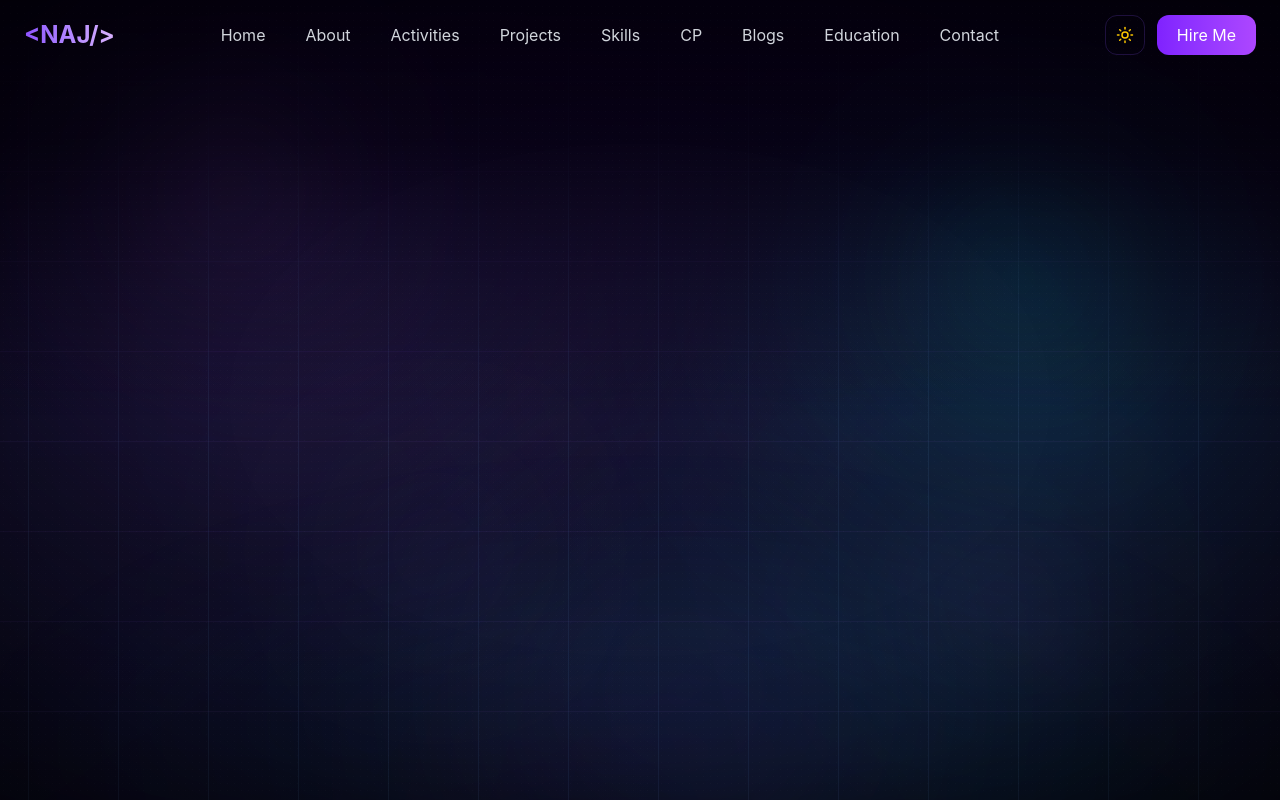
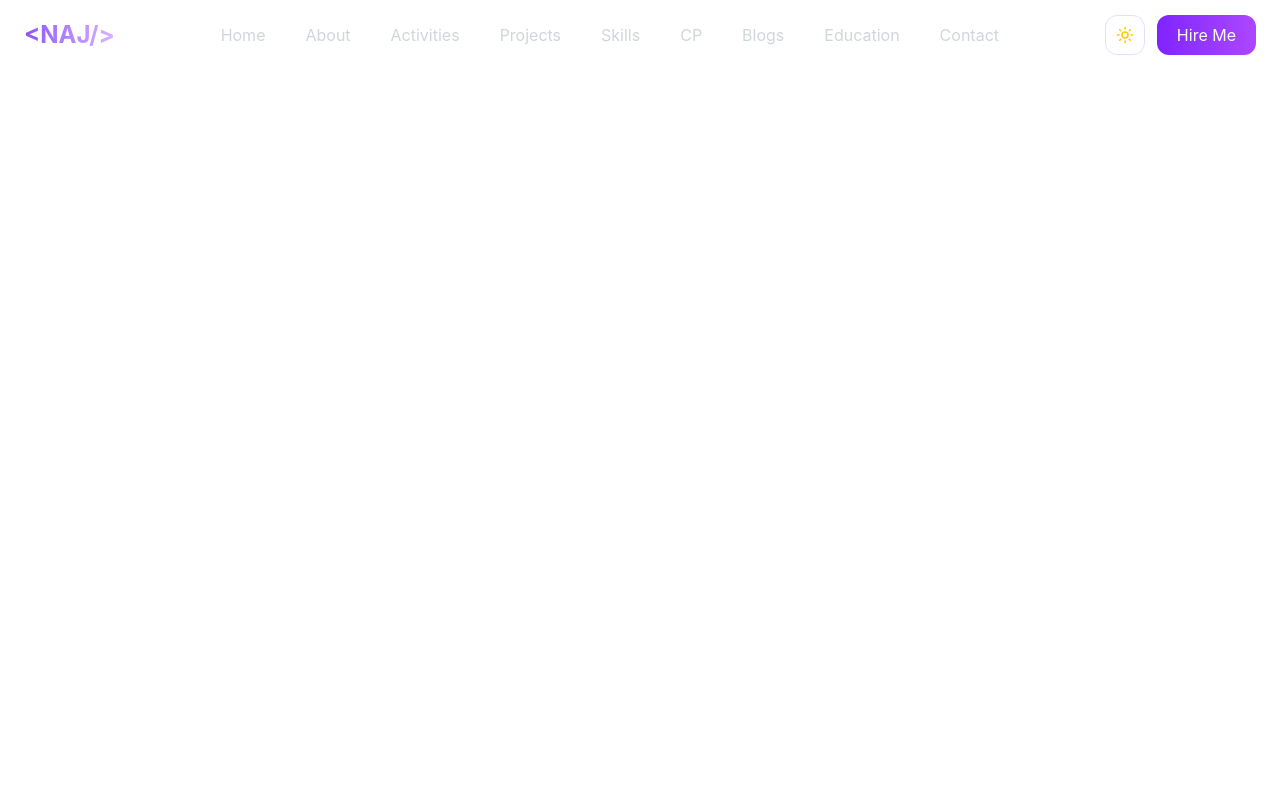
Before and after one commit to nuralamjoy/my_portfolio, a React app: page / in a window 1280 px wide. Built offline with nearby package versions, Linux system fonts and the light colour scheme; the HTML template or start-up script is replaced by a standard one.

Commit message:
update bg,jsx

```diff
--- a/src/components/BodyBackground/Background.jsx
+++ b/src/components/BodyBackground/Background.jsx
@@ -1,50 +1,75 @@
+import React from "react";
 import "./Background.css";
 
+/**
+ * Background
+ * -----------------------------------------------------------------------
+ * Premium, dark, futuristic animated backdrop for a portfolio / SaaS
+ * landing page — in the visual family of Linear, Vercel, Raycast, Framer.
+ *
+ * Everything here is driven by CSS transforms / opacity / background-position,
+ * so the compositor can run it entirely on the GPU. There is no per-frame
+ * JavaScript, no scroll listeners, and no mouse tracking — which keeps the
+ * scene locked at 60fps and battery-friendly on laptops and phones alike.
+ *
+ * Layer stack (back to front):
+ *   1. Aurora        — huge, slow, blurred color fields
+ *   2. Perspective    — infinite 3D grid, fading into the horizon
+ *      Grid
+ *   3. Ambient Light  — a slow rotating light sweep + soft vignette
+ *   4. Glow Orbs      — 4 soft, independently drifting light sources
+ * -----------------------------------------------------------------------
+ */
 export default function Background() {
   return (
-    <div className="background">
-      {/* ===================== */}
-      {/* Base Background */}
-      {/* ===================== */}
-      <div className="bg-base"></div>
-
-      {/* ===================== */}
-      {/* Aurora */}
-      {/* ===================== */}
-      <div className="aurora aurora1"></div>
-      <div className="aurora aurora2"></div>
-      <div className="aurora aurora3"></div>
-
-      {/* ===================== */}
-      {/* Ambient Lighting */}
-      {/* ===================== */}
-      <div className="ambient ambient1"></div>
-      <div className="ambient ambient2"></div>
-
-      {/* ===================== */}
-      {/* Perspective Grid */}
-      {/* ===================== */}
-      <div className="grid-wrapper">
-        <div className="grid"></div>
+    <div className="bg-root" aria-hidden="true">
+      {/* ---------------------------------------------------------------
+          LAYER 1 — AURORA
+          Large, heavily blurred radial gradients that slowly drift and
+          breathe. Pure background-position / transform animation.
+      --------------------------------------------------------------- */}
+      <div className="bg-aurora">
+        <div className="bg-aurora__field bg-aurora__field--a" />
+        <div className="bg-aurora__field bg-aurora__field--b" />
+        <div className="bg-aurora__field bg-aurora__field--c" />
       </div>
 
-      {/* ===================== */}
-      {/* Glow Orbs */}
-      {/* ===================== */}
-      <div className="orb orb1"></div>
-      <div className="orb orb2"></div>
-      <div className="orb orb3"></div>
-      <div className="orb orb4"></div>
+      {/* ---------------------------------------------------------------
+          LAYER 2 — 3D PERSPECTIVE GRID
+          A ground-plane grid tilted ~78deg in 3D space, endlessly
+          scrolling toward the viewer, softened by a fog / horizon fade.
+      --------------------------------------------------------------- */}
+      <div className="bg-grid-scene">
+        <div className="bg-grid-scene__horizon-glow" />
+        <div className="bg-grid-plane">
+          <div className="bg-grid-plane__lines" />
+        </div>
+        <div className="bg-grid-scene__fog" />
+      </div>
 
-      {/* ===================== */}
-      {/* Noise */}
-      {/* ===================== */}
-      <div className="noise"></div>
+      {/* ---------------------------------------------------------------
+          LAYER 3 — AMBIENT LIGHTING
+          A very slow rotating light sweep plus a static vignette that
+          adds depth without ever drawing attention to itself.
+      --------------------------------------------------------------- */}
+      <div className="bg-ambient">
+        <div className="bg-ambient__beam" />
+        <div className="bg-ambient__vignette" />
+      </div>
 
-      {/* ===================== */}
-      {/* Vignette */}
-      {/* ===================== */}
-      <div className="vignette"></div>
+      {/* ---------------------------------------------------------------
+          LAYER 4 — FLOATING GLOW ORBS
+          Only 4 orbs, pre-positioned in separate quadrants so they never
+          cluster, each drifting on its own slow, independent loop.
+      --------------------------------------------------------------- */}
+      <div className="bg-orbs">
+        <span className="bg-orb bg-orb--violet" />
+        <span className="bg-orb bg-orb--cyan" />
+        <span className="bg-orb bg-orb--magenta" />
+        <span className="bg-orb bg-orb--blue" />
+      </div>
+
+      {/* Base film-grain-free dark backdrop sits beneath everything via CSS */}
     </div>
   );
 }
```
